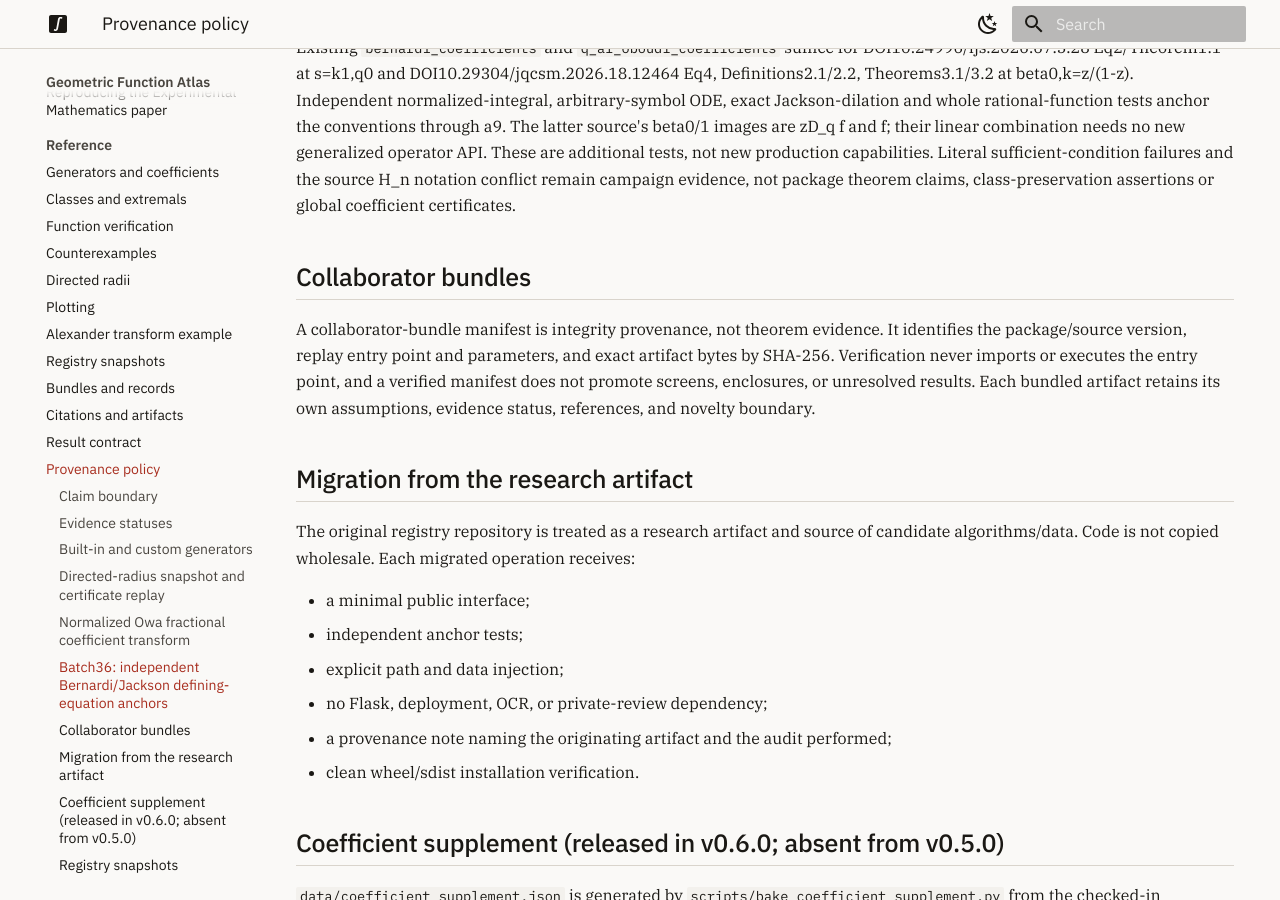
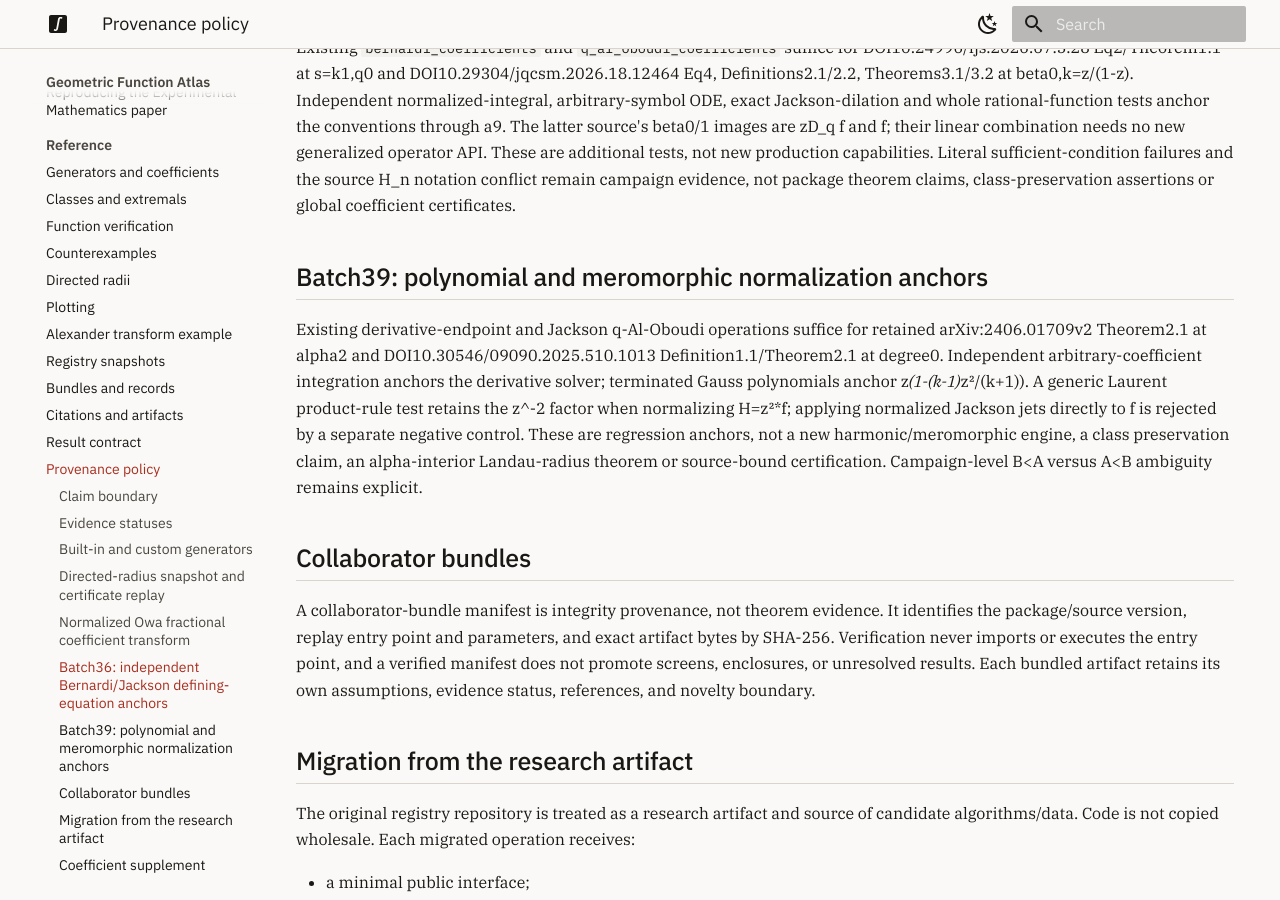
Before and after one commit to Prasanna28Devadiga/geometric-function-atlas, an MkDocs documentation site: the page built from docs/PROVENANCE.md, in a window 1280 px wide and 900 px high, scrolled down 5284 px. Built offline with MkDocs 1.6.1 and Material for MkDocs 9.7.7, drawn with Linux system fonts in a browser that asks for light colours.

Commit message:
test: anchor alpha-harmonic polynomials and Laurent Jackson normalization

```diff
--- a/docs/PROVENANCE.md
+++ b/docs/PROVENANCE.md
@@ -283,6 +283,19 @@
 source H_n notation conflict remain campaign evidence, not package theorem
 claims, class-preservation assertions or global coefficient certificates.
 
+## Batch39: polynomial and meromorphic normalization anchors
+
+Existing derivative-endpoint and Jackson q-Al-Oboudi operations suffice for
+retained arXiv:2406.01709v2 Theorem2.1 at alpha2 and
+DOI10.30546/09090.2025.510.1013 Definition1.1/Theorem2.1 at degree0.
+Independent arbitrary-coefficient integration anchors the derivative solver;
+terminated Gauss polynomials anchor z*(1-(k-1)*z²/(k+1)). A generic Laurent
+product-rule test retains the z^-2 factor when normalizing H=z²*f; applying
+normalized Jackson jets directly to f is rejected by a separate negative control.
+These are regression anchors, not a new harmonic/meromorphic engine, a class
+preservation claim, an alpha-interior Landau-radius theorem or source-bound
+certification. Campaign-level B<A versus A<B ambiguity remains explicit.
+
 ## Collaborator bundles
 
 A collaborator-bundle manifest is integrity provenance, not theorem evidence.
```
Also changed, not shown: 1 other file.
